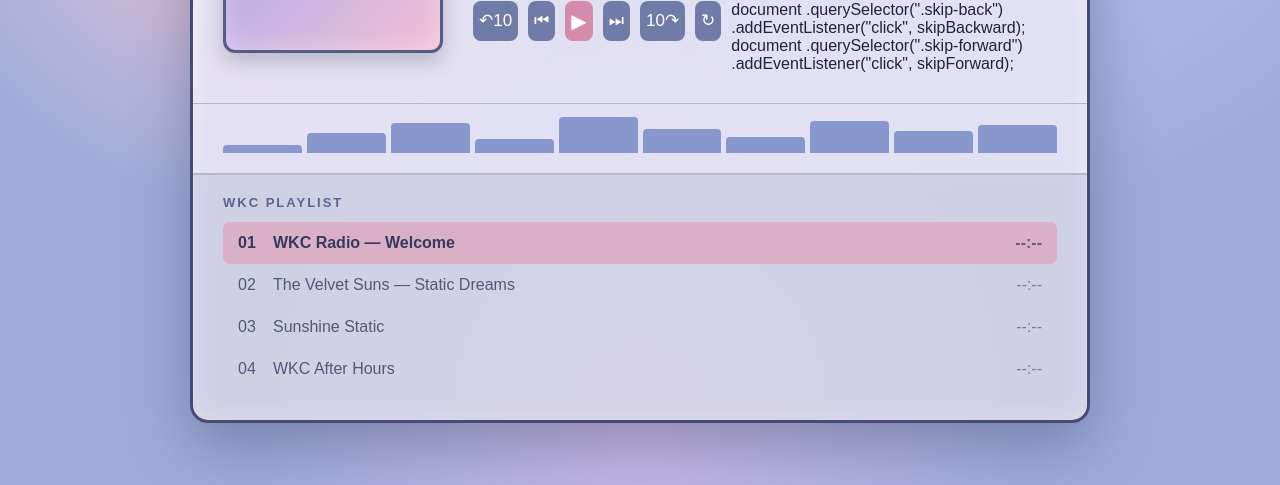
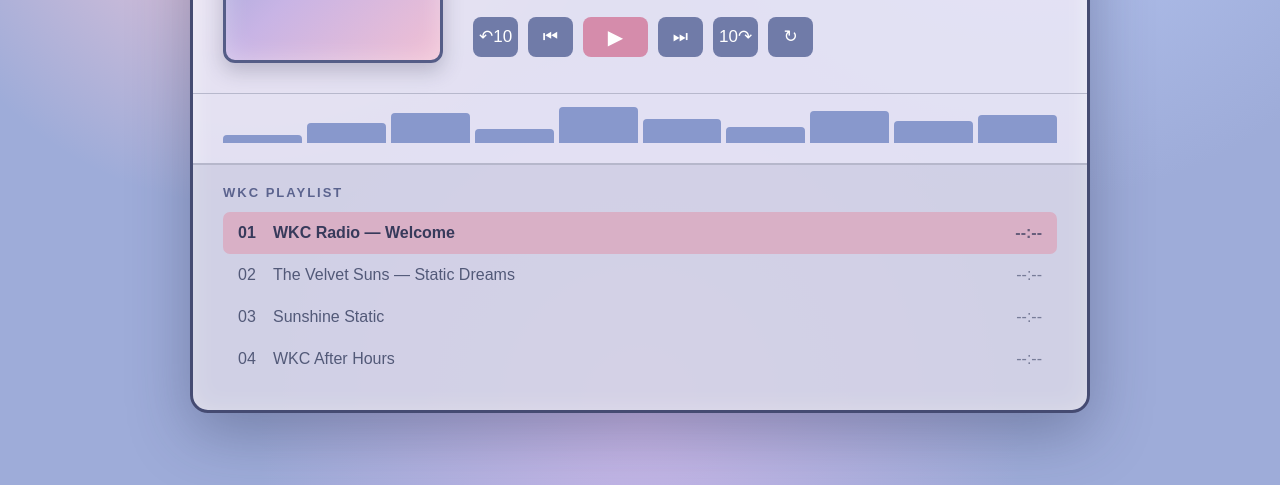
Before and after one commit to whashedkidsclub/wkc-radio, a plain HTML site: page index.html in a window 1280 px wide. Shown: the part 315-800 px from the top of the page. Drawn offline with Linux system fonts and the light colour scheme.

Commit message:
Update index.html

```diff
--- a/index.html
+++ b/index.html
@@ -431,13 +431,7 @@
     <button title="Repeat">
         ↻
     </button>
-document
-    .querySelector(".skip-back")
-    .addEventListener("click", skipBackward);
 
-document
-    .querySelector(".skip-forward")
-    .addEventListener("click", skipForward);
 </div>
 
         </section>
@@ -528,7 +522,8 @@ document
         </section>
 
     </main>
-<script src="player.js"></script>
+
+    <script src="player.js"></script>
 
 </body>
 </html>
```
